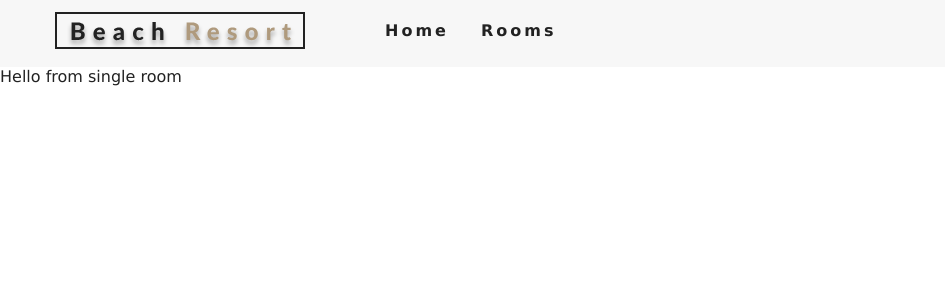
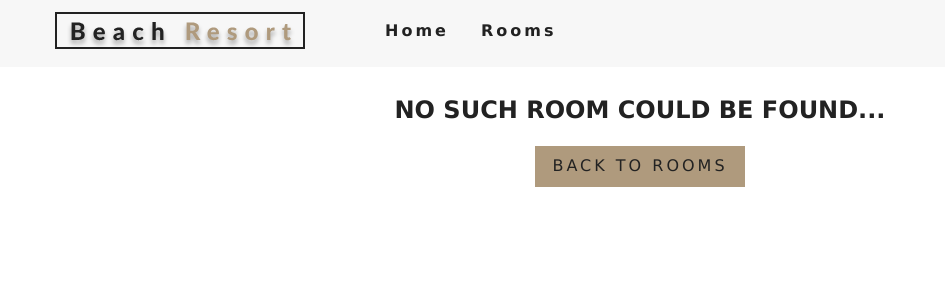
Before and after one commit to SpirituS96/react-hotel-reservation-site, a React (Create React App) app: page /rooms/1 in a window 1280 px wide. Shown: the top 300 px of the page, without its empty margins (0-945 px from the left). Built offline with nearby package versions, Linux system fonts and the light colour scheme.

Commit message:
set up SingleRoom page, add getRoom function for room context provider

```diff
--- a/src/context.js
+++ b/src/context.js
@@ -1,8 +1,6 @@
 import React, { Component } from "react";
 import items from "./data";
 const RoomContext = React.createContext();
-
-
 
 class RoomProvider extends Component {
   state = {
@@ -37,9 +35,15 @@
     return tempItems;
   }
 
+  getRoom = (slug) => {
+    let tempRooms = [...this.state.rooms];
+    const room = tempRooms.find((room) => room.slug === slug);
+    return room;
+  };
+
   render() {
     return (
-      <RoomContext.Provider value={{ ...this.state }}>
+      <RoomContext.Provider value={{...this.state, getRoom: this.getRoom }}>
         {this.props.children}
       </RoomContext.Provider>
     );
--- a/src/pages/SingleRoom.js
+++ b/src/pages/SingleRoom.js
@@ -1,15 +1,62 @@
 import React, { Component } from "react";
-// import Banner from "../components/Banner";
-// import Hero from "../components/Hero";
+import defaultBcg from "../images/room-11.jpeg";
+import Banner from "../components/Banner";
+import Hero from "../components/Hero";
+import { Link, useParams } from "react-router-dom";
+import { RoomContext } from "../context";
 
-export default class SingleRoom extends Component {
+const withRouter = (WrappedComponent) => (props) => {
+  const params = useParams();
+
+  return <WrappedComponent {...props} params={params} />;
+};
+
+class SingleRoom extends Component {
+  constructor(props) {
+    super(props);
+    // console.log(this);
+    this.state = {
+      slug: this.props.params.slug,
+      defaultBcg,
+    };
+  }
+  static contextType = RoomContext;
+  // componentDidMount() {}
   render() {
+    const { getRoom } = this.context;
+    const room = getRoom(this.state.slug);
+    if (!room) {
+      return (
+        <div className='error'>
+          <h3>no such room could be found...</h3>
+          <Link to='/rooms' className='btn-primary'>
+            back to rooms
+          </Link>
+        </div>
+      );
+    }
+    const {
+      name,
+      description,
+      capacity,
+      size,
+      price,
+      extras,
+      breakfast,
+      pets,
+      images,
+    } = room;
     return (
-      //   <Hero>
-      //     <Banner title='Room' subtitle='single room'></Banner>
-      //   </Hero>
-
-      <div>Hello from single room</div>
+      <Hero hero='roomsHero'>
+        <Banner title={`${name} room`}>
+          <Link to='/rooms' className='btn-primary'>
+            back to rooms
+          </Link>
+        </Banner>
+      </Hero>
     );
   }
 }
+
+export default withRouter(SingleRoom);
+// SingleRoom.contextType = RoomContext;
```
